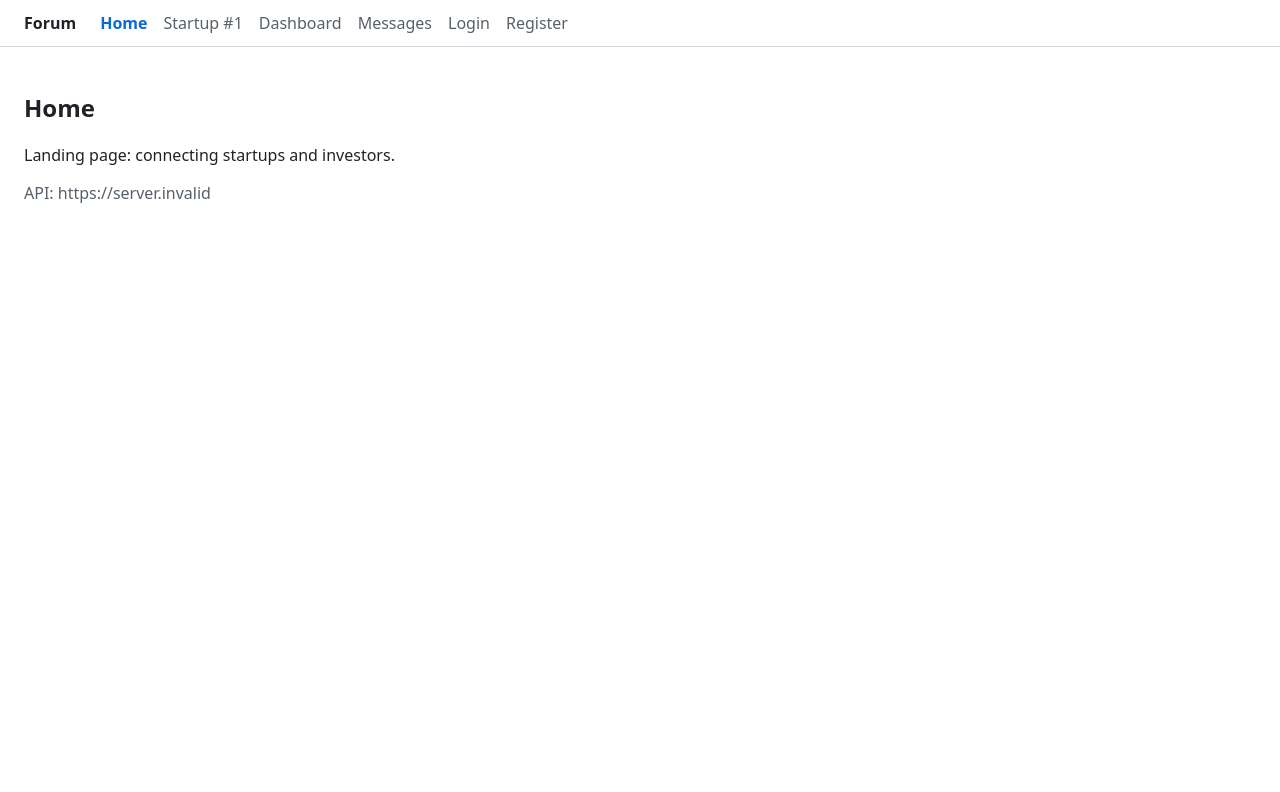
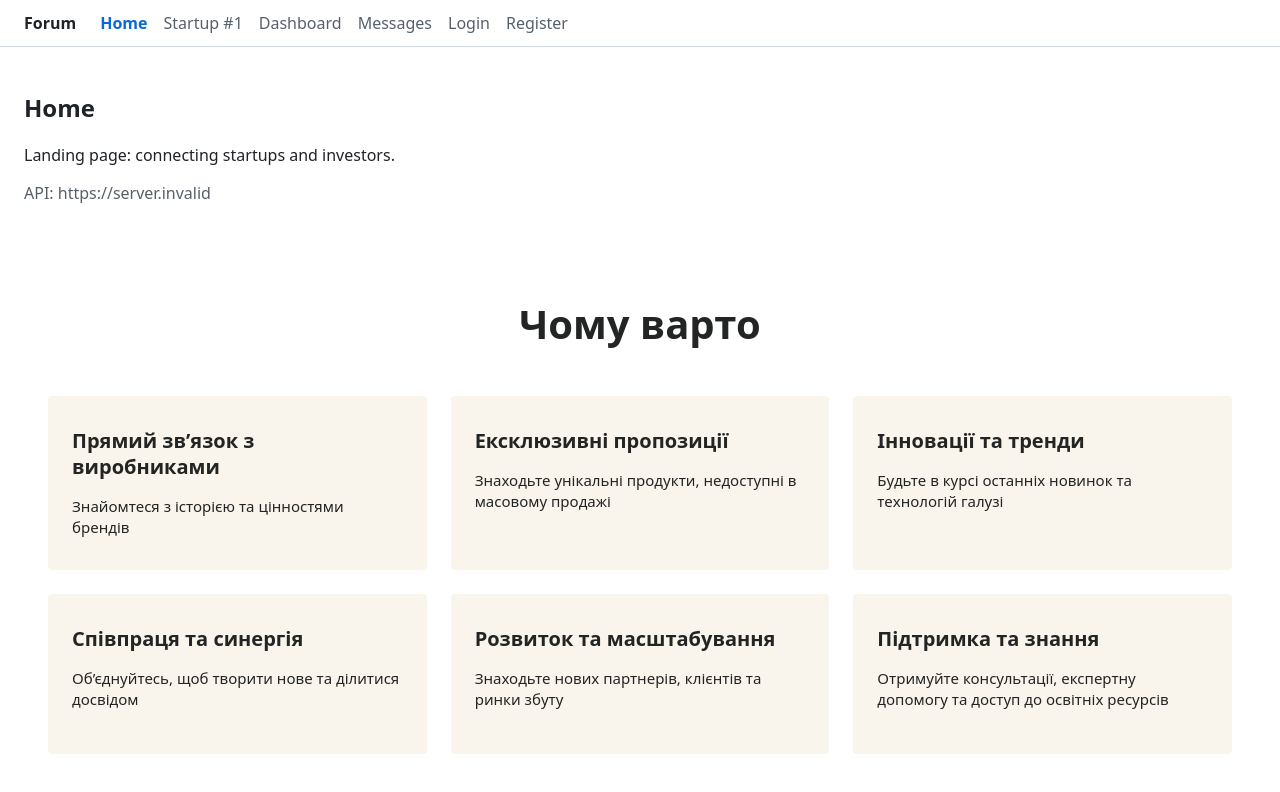
Before and after one commit to ITA-Dnipro/PL4851, a React (Vite) app in the folder frontend/: page / in a window 1280 px wide. Shown: the top 792 px of the page. Built offline with nearby package versions, Linux system fonts and the light colour scheme; no server answers.

Commit message:
17-frontend/why-worth-grid: add Why worth section with mock data

```diff
--- a/frontend/src/pages/Home.tsx
+++ b/frontend/src/pages/Home.tsx
@@ -1,4 +1,6 @@
-import { API_URL } from '../config.ts'
+import { API_URL } from '../config'
+import WhyWorthSection from '../sections/landing/WhyWorthSection'
+import { whyWorthSectionMock } from '../sections/landing/WhyWorthSection/mocks'
 
 function Home() {
   return (
@@ -6,6 +8,7 @@ function Home() {
       <h1>Home</h1>
       <p>Landing page: connecting startups and investors.</p>
       <p className="muted">API: {API_URL}</p>
+      <WhyWorthSection data={whyWorthSectionMock} />
     </section>
   )
 }
--- /dev/null
+++ b/frontend/src/sections/landing/WhyWorthSection/index.tsx
@@ -0,0 +1,94 @@
+import type { CSSProperties } from 'react'
+
+import type { WhyWorthSectionData, WhyWorthItemData } from './types'
+
+interface WhyWorthSectionProps {
+  data: WhyWorthSectionData | null
+}
+
+interface WhyWorthItemProps {
+  data: WhyWorthItemData
+}
+
+export default function WhyWorthSection({ data }: WhyWorthSectionProps) {
+  if (!data) {
+    return null
+  }
+
+  return (
+    <section aria-labelledby="why-worth-title" style={styles.section}>
+      <div style={styles.container}>
+        <h2 id="why-worth-title" style={styles.title}>
+          {data.title}
+        </h2>
+        <ul style={styles.grid}>
+          {data.items.map((item) => (
+            <li key={item.title}>
+              <WhyWorthItem data={item} />
+            </li>
+          ))}
+        </ul>
+      </div>
+    </section>
+  )
+}
+
+function WhyWorthItem({ data }: WhyWorthItemProps) {
+  const { title, desc } = data
+
+  return (
+    <article tabIndex={0} style={styles.card}>
+      <h3 style={styles.cardTitle}>{title}</h3>
+      <p style={styles.cardDesc}>{desc}</p>
+    </article>
+  )
+}
+
+// Temporary inline styles approximating the mockup, until the styling approach is chosen
+const styles: Record<string, CSSProperties> = {
+  section: {
+    padding: '80px 0',
+    background: '#ffffff',
+  },
+  container: {
+    maxWidth: 1352,
+    margin: '0 auto',
+    padding: '0 24px',
+  },
+  title: {
+    margin: '0 0 48px',
+    fontSize: 40,
+    fontWeight: 700,
+    lineHeight: 1.2,
+    textAlign: 'center',
+    color: '#232424',
+  },
+  grid: {
+    display: 'grid',
+    gridTemplateColumns: 'repeat(3, 1fr)',
+    gap: 24,
+    margin: 0,
+    padding: 0,
+    listStyle: 'none',
+  },
+  card: {
+    height: '100%',
+    minHeight: 160,
+    padding: '32px 24px',
+    borderRadius: 4,
+    background: '#F9F5EC',
+  },
+  cardTitle: {
+    margin: '0 0 16px',
+    fontSize: 20,
+    fontWeight: 700,
+    lineHeight: 1.3,
+    color: '#232424',
+  },
+  cardDesc: {
+    margin: 0,
+    fontSize: 15,
+    lineHeight: 1.4,
+    color: '#232424',
+  },
+}
--- /dev/null
+++ b/frontend/src/sections/landing/WhyWorthSection/mocks.ts
@@ -0,0 +1,32 @@
+import type { WhyWorthSectionData } from './types'
+
+// Same content as the backend fixture; used as a fallback when the API is unavailable
+export const whyWorthSectionMock: WhyWorthSectionData = {
+  title: 'Чому варто',
+  items: [
+    {
+      title: 'Прямий зв’язок з виробниками',
+      desc: 'Знайомтеся з історією та цінностями брендів',
+    },
+    {
+      title: 'Ексклюзивні пропозиції',
+      desc: 'Знаходьте унікальні продукти, недоступні в масовому продажі',
+    },
+    {
+      title: 'Інновації та тренди',
+      desc: 'Будьте в курсі останніх новинок та технологій галузі',
+    },
+    {
+      title: 'Співпраця та синергія',
+      desc: 'Об’єднуйтесь, щоб творити нове та ділитися досвідом',
+    },
+    {
+      title: 'Розвиток та масштабування',
+      desc: 'Знаходьте нових партнерів, клієнтів та ринки збуту',
+    },
+    {
+      title: 'Підтримка та знання',
+      desc: 'Отримуйте консультації, експертну допомогу та доступ до освітніх ресурсів',
+    },
+  ],
+}
--- /dev/null
+++ b/frontend/src/sections/landing/WhyWorthSection/types.ts
@@ -0,0 +1,9 @@
+export interface WhyWorthItemData {
+  title: string
+  desc: string
+}
+
+export interface WhyWorthSectionData {
+  title: string
+  items: WhyWorthItemData[]
+}
```
